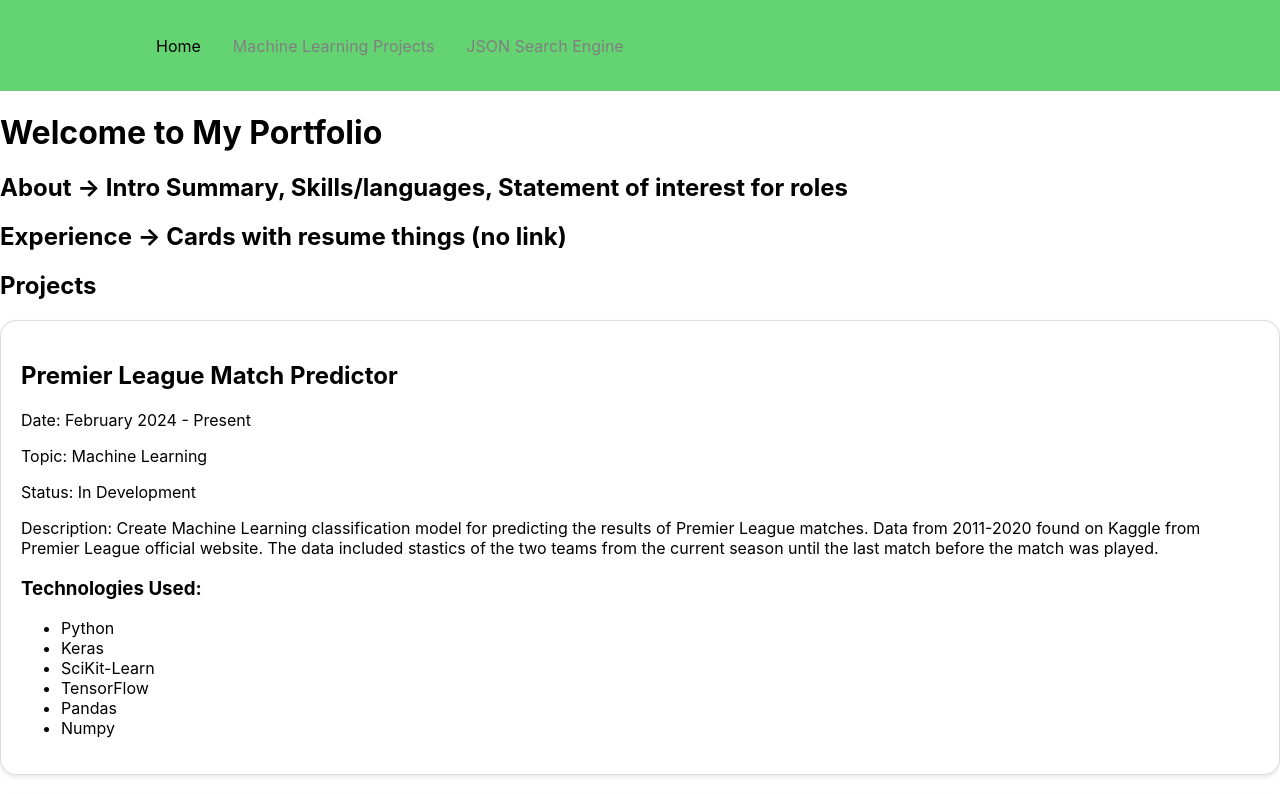
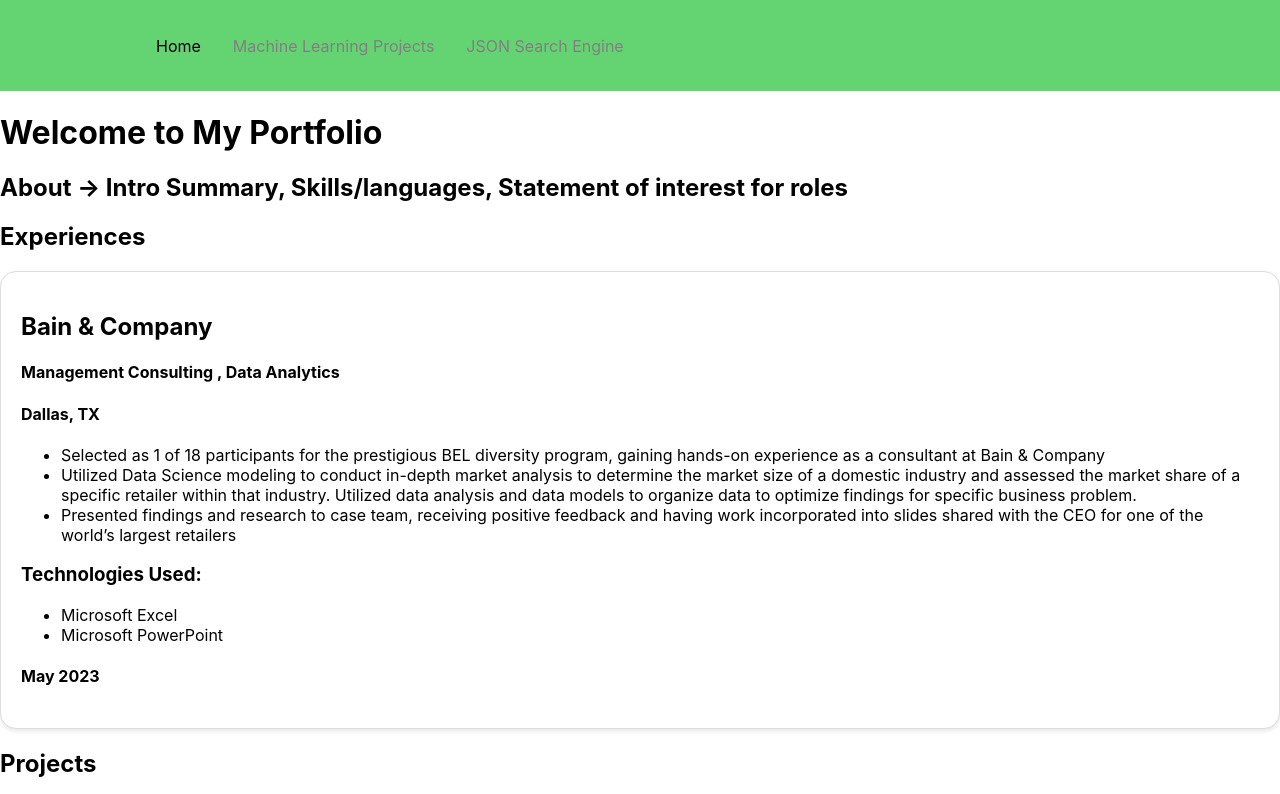
Before and after one commit to Marcos-Zertuche/Personal-Portfolio, a React (Create React App) app: page / in a window 1280 px wide. Shown: the top 794 px of the page. Built offline with nearby package versions, Linux system fonts and the light colour scheme.

Commit message:
Update Experiences card, starting about me card, no images and no css

```diff
--- a/src/Components/Cards/CardStyles.css
+++ b/src/Components/Cards/CardStyles.css
@@ -6,3 +6,21 @@
     padding: 20px;
     margin-bottom: 20px;
 }
+
+.experience-card{
+    background-color: #fff;
+    border: 1px solid #ddd;
+    border-radius: 16px;
+    box-shadow: 0 2px 4px rgba(0, 0, 0, 0.1);
+    padding: 20px;
+    margin-bottom: 20px;
+}
+
+.about-card{
+    background-color: #fff;
+    border: 1px solid #ddd;
+    border-radius: 16px;
+    box-shadow: 0 2px 4px rgba(0, 0, 0, 0.1);
+    padding: 20px;
+    margin-bottom: 20px;
+}
--- /dev/null
+++ b/src/Components/Cards/Experience/ExperienceCard.js
@@ -0,0 +1,35 @@
+// ExperienceCard.js
+import React from 'react';
+import Card from 'react-bootstrap/Card';
+import Button from 'react-bootstrap/Button'
+import { Link } from 'react-router-dom';
+
+
+const ExperienceCard = ({ company, position, location , bullet_points,  duration , focus, technologies }) => {
+  return (
+    <Card className='experience-card'>
+      <div>
+      <h2>{ company } </h2>
+      <h3> {position} </h3>
+      <h4> {focus}</h4>
+      <h4> {location} </h4>
+            <ul>
+              {bullet_points.map((description, index) => (
+                <li key={index}>{description}</li>
+              ))}
+              </ul>
+      <h3>Technologies Used:</h3>
+              <ul>
+                {technologies.map((tech, index) => (
+                  <li key={index}>{tech}</li>
+                ))}
+              </ul>
+      <h4> { duration } </h4>
+    </div>
+
+    </Card>
+
+  );
+};
+
+export default ExperienceCard;
--- a/src/Components/Cards/ExperienceList.js
+++ b/src/Components/Cards/Experience/ExperienceList.js
@@ -1,6 +1,8 @@
 // ExperiencesList.js
 import React from 'react';
 import ExperienceCard from './ExperienceCard';
+
+
 
 const ExperiencesList = ({ experiencesData }) => {
   return (
@@ -11,7 +13,11 @@ const ExperiencesList = ({ experiencesData }) => {
           key={experience.id}
           company={experience.company}
           position={experience.position}
+          location={experience.location}
+          bullet_points={experience.bullet_points}
           duration={experience.duration}
+          focus={experience.focus}
+          technologies={experience.technologies}
         />
       ))}
     </div>
--- a/src/Components/Cards/ProjectCard.js
+++ b/src/Components/Cards/Project/ProjectCard.js
@@ -2,7 +2,7 @@ import React from 'react';
 import Card from 'react-bootstrap/Card';
 import Button from 'react-bootstrap/Button'
 import { Link } from 'react-router-dom';
-import './CardStyles.css'
+import '../CardStyles.css'
 
 const ProjectCard = ({ title, date, topic, status, description, technologies , link }) => {
   return (
--- a/src/Components/Cards/ProjectList.js
+++ b/src/Components/Cards/Project/ProjectList.js
@@ -5,6 +5,7 @@ import ProjectCard from './ProjectCard';
 const ProjectsList = ({ projectsData }) => {
   return (
     <div className="">
+      <h2> Projects </h2>
       {projectsData.map(project => (
         <ProjectCard
           title={project.title}
--- a/src/Information/HomePageInfo.js
+++ b/src/Information/HomePageInfo.js
@@ -1,7 +1,60 @@
+//No image sources yet
+export const aboutMeData = [
+  {
+    summary: "Intro Summary",
+    programminglanguages: [
+      "Python",
+      "C++",
+      "Java",
+      "JavaScript",
+      "TypeScript",
+      "R",
+      "SQL"
+    ],
+    ml_libraries : [
+      "Keras",
+      "TensorFlow",
+      "PyTorch",
+      "Sci-kit Learn",
+      "Numpy",
+      "Pandas"
+    ],
+    swe_libraries : [
+      "Node.js",
+      "React.js",
+      "AngularJS"
+    ],
+    dataviz_libraries : [
+      "Tableau",
+      "Matplotlib",
+      "Seaborn",
+      "ggplot2"
+    ],
 
-export const aboutData = []
+    roleInterests : ""
+  }
 
-export const experienceData = []
+]
+
+//const ExperienceCard = ({ company, position, location , bullet_points,  duration , focus, technologies }) => {
+//company, position, location , bullet_points,  duration , focus, technologies
+
+export const experienceData = [
+    {
+      id: 1,
+      company: "Bain & Company",
+      postion: "BEL Intern",
+      location: "Dallas, TX",
+      bullet_points : [
+        "Selected as 1 of 18 participants for the prestigious BEL diversity program, gaining hands-on experience as a consultant at Bain & Company",
+        "Utilized Data Science modeling to conduct in-depth market analysis to determine the market size of a domestic industry and assessed the market share of a specific retailer within that industry. Utilized data analysis and data models to organize data to optimize findings for specific business problem.",
+        "Presented findings and research to case team, receiving positive feedback and having work incorporated into slides shared with the CEO for one of the world’s largest retailers"
+      ],
+      duration: "May 2023",
+      focus: "Management Consulting , Data Analytics",
+      technologies: ["Microsoft Excel", "Microsoft PowerPoint"]
+    }
+];
 
 export const projectsData = [
     {
@@ -53,6 +106,7 @@ export const projectsData = [
   ];
 
 export const extracurricularsData = []
+
 export const educationData = []
 
 export const contactData = []
--- a/src/Pages/HomePage.js
+++ b/src/Pages/HomePage.js
@@ -1,6 +1,7 @@
 import React from "react";
-import ProjectsList from "../Components/Cards/ProjectList";
-import { projectsData } from "../Information/HomePageInfo"
+import ProjectsList from "../Components/Cards/Project/ProjectList";
+import { projectsData , experienceData , aboutMeData} from "../Information/HomePageInfo"
+import ExperiencesList from "../Components/Cards/Experience/ExperienceList";
 
 
 const Home = () => {
@@ -8,11 +9,12 @@ const Home = () => {
         <div>
             <h1>Welcome to My Portfolio</h1>
             <h2> About -> Intro Summary, Skills/languages, Statement of interest for roles</h2>
-            <h2> Experience -> Cards with resume things (no link)</h2>
+
             <div>
-            <h2> Projects </h2>
+            <ExperiencesList experiencesData={experienceData}/>
             <ProjectsList projectsData={projectsData}/>
             </div>
+
             <h2> Education info</h2>
             <h2> Contact Info</h2>
             <h2> Add login to make updates with FORM for data for projects</h2>
```
Also changed, not shown: src/Components/Cards/AboutMeCard.js (added, +22 -0 lines), src/Components/Cards/ExperienceCard.js (deleted, +0 -14 lines).
